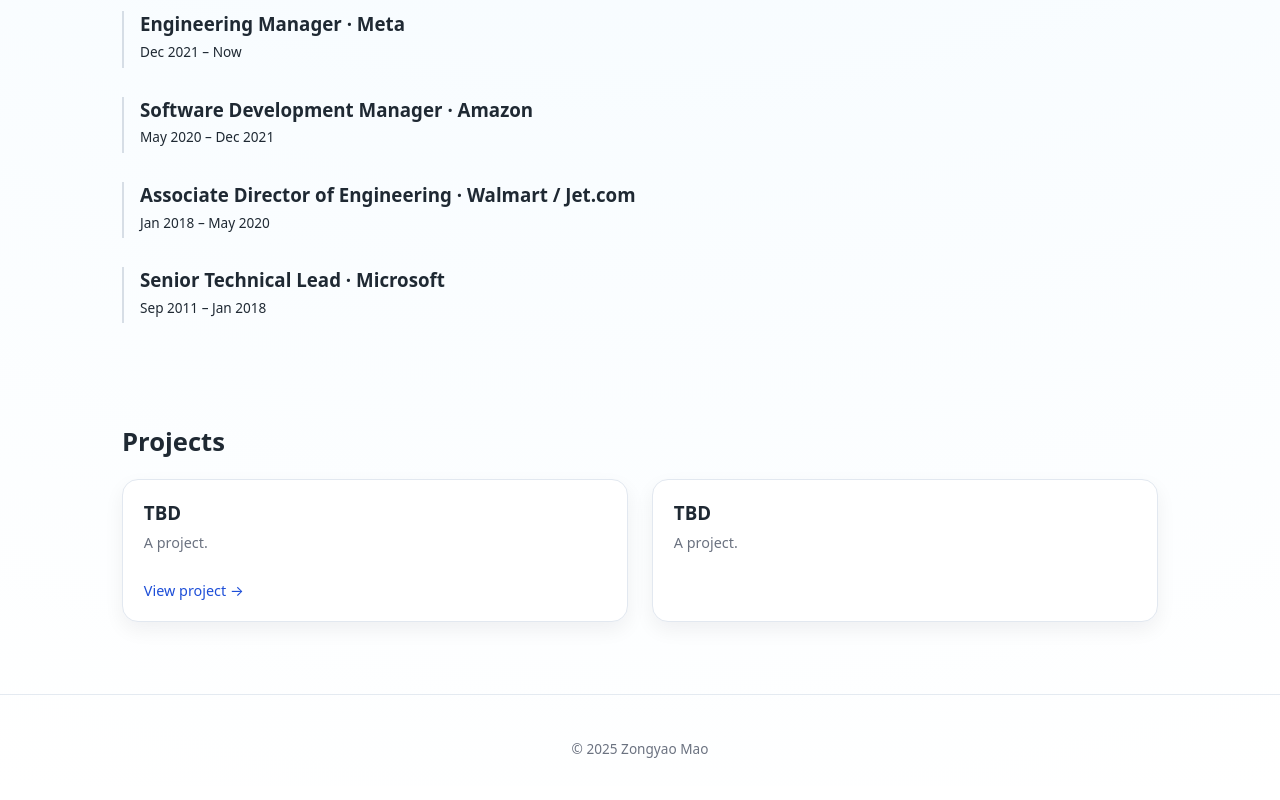
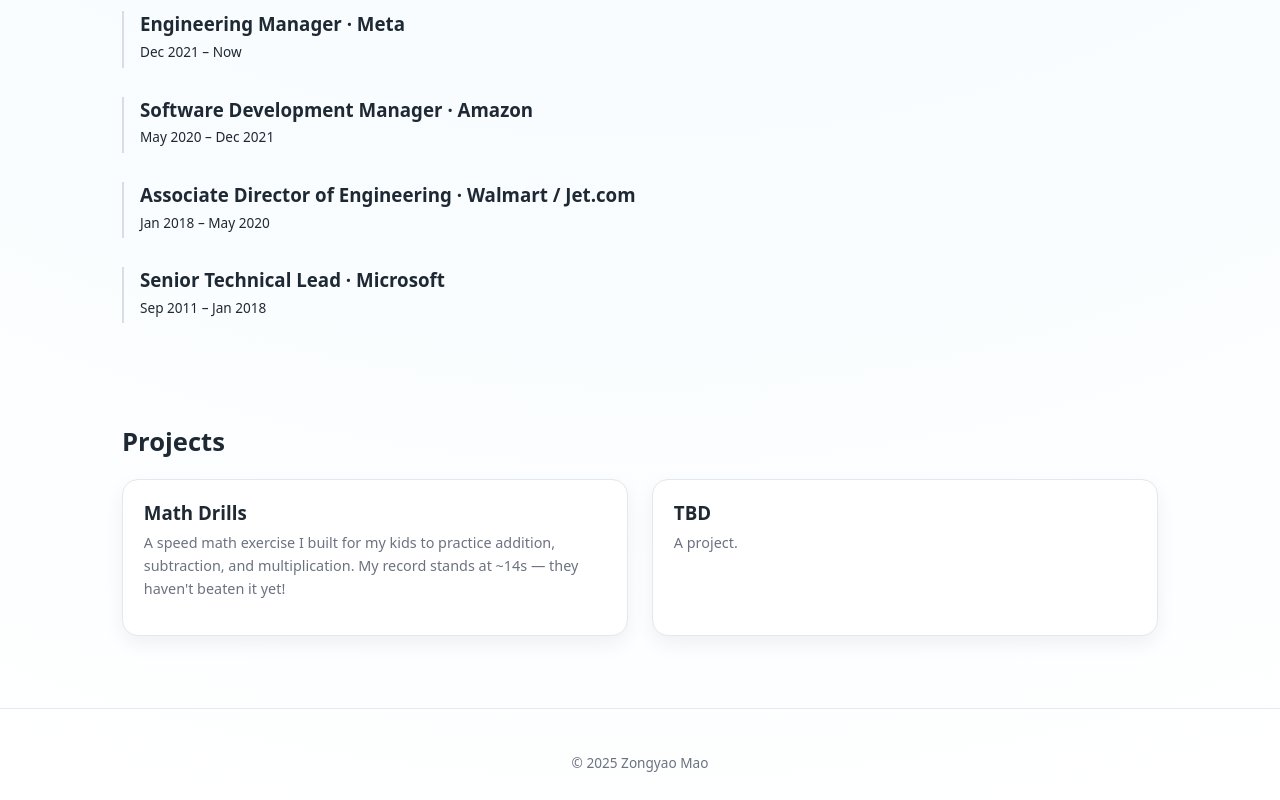
Before and after one commit to evozong/evozong.github.io, a Next.js app: page / in a window 1280 px wide. Shown: the part 1091-1891 px from the top of the page. Built offline with nearby package versions, Linux system fonts and the light colour scheme.

Commit message:
Link to the Math Drills project. remove "card link" class because it changes the size of the cards.

```diff
--- a/src/app/globals.css
+++ b/src/app/globals.css
@@ -293,32 +293,6 @@
   color: var(--text-muted);
 }
 
-.card-link {
-  display: inline-block;
-  margin-top: 0.8rem;
-  font-size: 0.9rem;
-  text-decoration: none;
-  color: var(--primary);
-  position: relative;
-}
-
-.card-link::after {
-  content: "";
-  position: absolute;
-  left: 0;
-  bottom: -2px;
-  width: 100%;
-  height: 1px;
-  background: rgba(29, 78, 216, 0.4); /* blue-700 */
-  transform-origin: left;
-  transform: scaleX(0);
-  transition: transform 0.15s ease;
-}
-
-.card-link:hover::after {
-  transform: scaleX(1);
-}
-
 /* =========
    Contact
    ========= */
--- a/src/components/BlogList.tsx
+++ b/src/components/BlogList.tsx
@@ -11,7 +11,7 @@
       <h2>Blog</h2>
       <div className="stack">
         {sorted.map((post) => (
-          <Link key={post.slug} href={`/blog/${post.slug}`} className="card card-link">
+          <Link key={post.slug} href={`/blog/${post.slug}`} className="card" style={{ display: 'block', textDecoration: 'none', color: 'inherit' }}>
             <p className="post-meta">{post.date}</p>
             <h3>{post.title}</h3>
             <p>{post.description}</p>
--- a/src/components/Portfolio.tsx
+++ b/src/components/Portfolio.tsx
@@ -18,10 +18,9 @@
 
 const projects: Project[] = [
   {
-    name: 'TBD',
-    description: 'A project.',
-    /*tech: ["React", "TypeScript"],*/
-    link: 'https://www.zongyaomao.com',
+    name: 'Math Drills',
+    description: 'A speed math exercise I built for my kids to practice addition, subtraction, and multiplication. My record stands at ~14s — they haven\'t beaten it yet!',
+    link: 'https://www.zongyaomao.com/math-test/',
   },
   {
     name: 'TBD',
@@ -168,8 +167,9 @@
       <section className="section" id="projects">
         <h2>Projects</h2>
         <div className="grid">
-          {projects.map((project, i) => (
-            <article key={i} className="card">
+          {projects.map((project, i) => {
+            const inner = (
+              <>
                 <h3>{project.name}</h3>
                 <p>{project.description}</p>
                 {project.tech && (
@@ -181,18 +181,18 @@
                     ))}
                   </div>
                 )}
-              {project.link && (
-                <a
-                  href={project.link}
-                  className="card-link"
-                  target="_blank"
-                  rel="noreferrer"
-                >
-                  View project →
+              </>
+            );
+            return project.link ? (
+              <a key={i} href={project.link} className="card" target="_blank" rel="noreferrer" style={{ display: 'block', textDecoration: 'none', color: 'inherit' }}>
+                {inner}
               </a>
-              )}
+            ) : (
+              <article key={i} className="card">
+                {inner}
               </article>
-          ))}
+            );
+          })}
         </div>
       </section>
 
```
Lines whose indentation alone changed are shown as unchanged.
